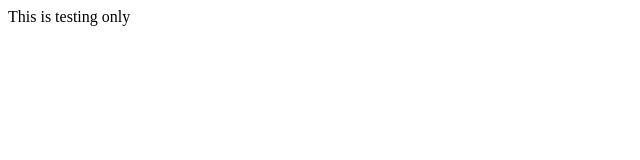
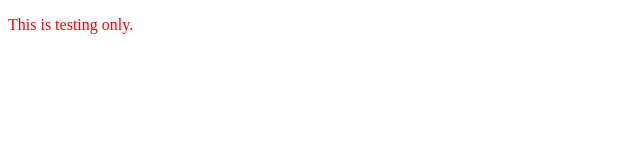
Before and after one commit to Lav-2001/project-1, a plain HTML site: page index.html in a window 1280 px wide. Shown: the whole page, without its empty margins (0-640 px from the left). Drawn offline with Linux system fonts and the light colour scheme.

Commit message:
i have index file in full format

```diff
--- a/index.html
+++ b/index.html
@@ -1 +1,12 @@
-This is testing only
+<!DOCTYPE html>
+<html lang="en">
+<head>
+    <meta charset="UTF-8">
+    <meta name="viewport" content="width=device-width, initial-scale=1.0">
+    <title>Document</title>
+    <link rel="stylesheet" href="style.css">
+</head>
+<body>
+    <p>This is testing only. </p>
+</body>
+</html>
--- /dev/null
+++ b/style.css
@@ -0,0 +1,3 @@
+p{
+    color: red;
+}
```
